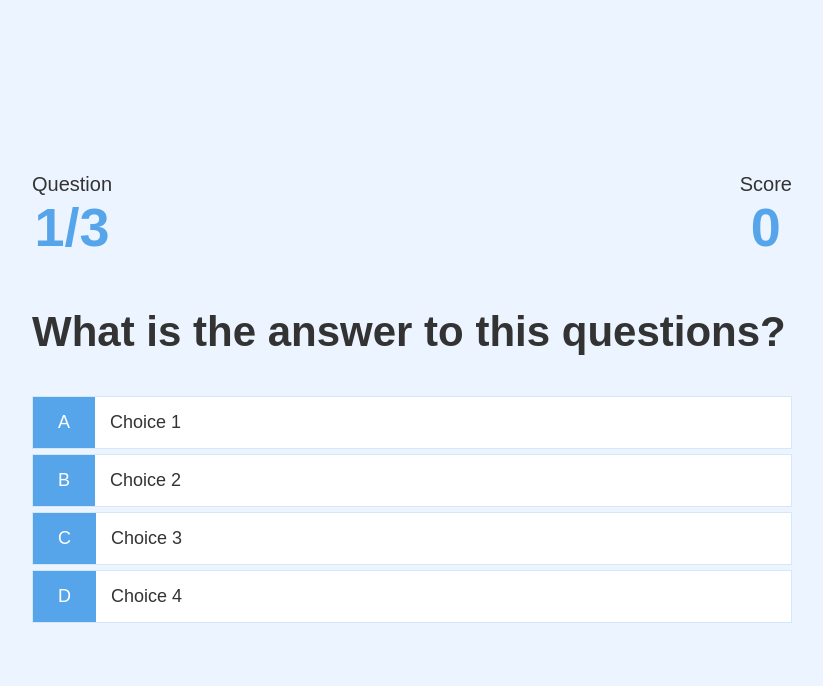
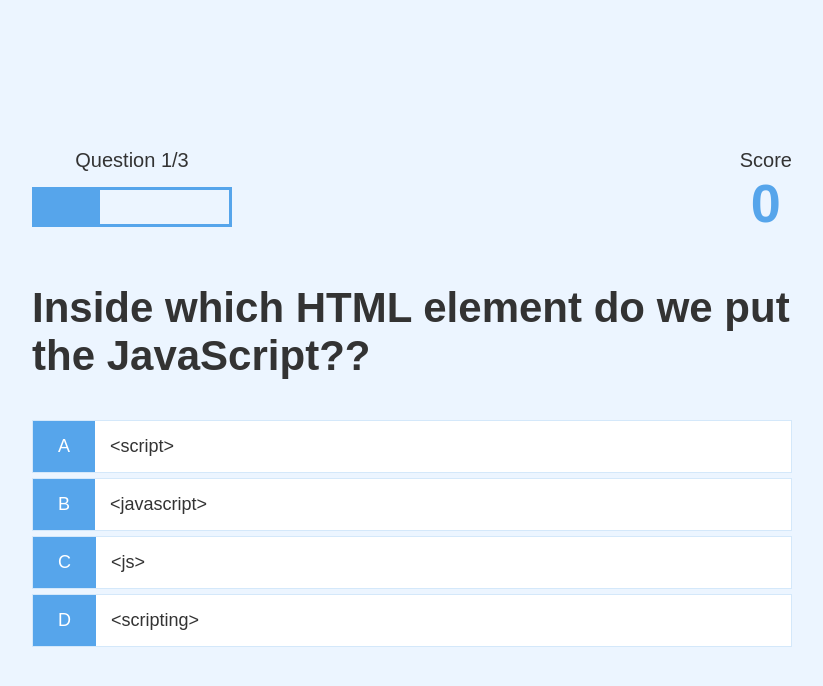
Before and after one commit to Ganesh-Best/Build-A-Quiz-App-With-HTML-CSS-and-JavaScript, a plain HTML site: page game.html in a window 1280 px wide. Shown: the whole page, without its empty margins (228-1051 px from the left). Drawn offline with Linux system fonts and the light colour scheme.

Commit message:
Update with progress bar

```diff
--- a/game.css
+++ b/game.css
@@ -48,3 +48,16 @@
   .hud-main-text {
       text-align: center;
   }
+
+  #progressBar {
+    width: 20rem;
+    height: 4rem;
+    border: 0.3rem solid #56a5eb;
+    margin-top: 1.5rem;
+  }
+
+  #progressBarFull {
+    height: 3.4rem;
+    background-color: #56a5eb;
+    width: 0%;
+  }
--- a/game.html
+++ b/game.html
@@ -3,7 +3,7 @@
 <head>
     <meta charset="UTF-8">
     <meta name="viewport" content="width=device-width, initial-scale=1.0">
-    <title>Document</title>
+    <title>Quick Quiz - Play</title>
     <link rel="stylesheet" href="app.css"/>
     <link rel="stylesheet" href="game.css"/>
   </head>
@@ -12,15 +12,23 @@
       <div id="game" class="justify-center flex-column">
         <div id="hud">
           <div id="hud-item">
-                <p class="hud-prefix">Question</p>
-                <h1 class="hud-main-text" id="questionCounter"></h1>
+            <p id="progressText" class="hud-prefix">
+              Question
+            </p>
+            <div id="progressBar">
+              <div id="progressBarFull"></div>
+            </div>
           </div>
           <div id="hud-item">
-                <p class="hud-prefix">Score</p>
-                <h1 class="hud-main-text" id="score">0</h1>
+            <p class="hud-prefix">
+              Score
+            </p>
+            <h1 class="hud-main-text" id="score">
+              0
+            </h1>
           </div>
         </div>
-      <h2 id="quesiton">What is the answer to this questions?</h2>
+        <h2 id="question">What is the answer to this questions?</h2>
         <div class="choice-container">
           <p class="choice-prefix">A</p>
           <p class="choice-text" data-number="1">Choice 1</p>
--- a/game.js
+++ b/game.js
@@ -1,9 +1,8 @@
 const question = document.getElementById("question");
 const choices = Array.from(document.getElementsByClassName("choice-text"));
-const questionCounterText = document.getElementById("questionCounter");
+const progressText = document.getElementById("progressText");
 const scoreText = document.getElementById("score");
-
-
+const progressBarFull = document.getElementById("progressBarFull");
 let currentQuestion = {};
 let acceptingAnswers = false;
 let score = 0;
@@ -12,12 +11,12 @@ let availableQuesions = [];
 
 let questions = [
   {
-        question: "Inside which HTML element do we put the JavaScript?",
+    question: "Inside which HTML element do we put the JavaScript??",
     choice1: "<script>",
     choice2: "<javascript>",
     choice3: "<js>",
     choice4: "<scripting>",
-        answer: 1,
+    answer: 1
   },
   {
     question:
@@ -26,7 +25,7 @@ let questions = [
     choice2: "<script name='xxx.js'>",
     choice3: "<script src='xxx.js'>",
     choice4: "<script file='xxx.js'>",
-        answer: 3,
+    answer: 3
   },
   {
     question: " How do you write 'Hello World' in an alert box?",
@@ -34,8 +33,8 @@ let questions = [
     choice2: "alertBox('Hello World');",
     choice3: "msg('Hello World');",
     choice4: "alert('Hello World');",
-        answer: 4,
-    },
+    answer: 4
+  }
 ];
 
 //CONSTANTS
@@ -55,13 +54,15 @@ getNewQuestion = () => {
     return window.location.assign("/end.html");
   }
   questionCounter++;
-    questionCounterText.innerText = `${questionCounter}/${MAX_QUESTIONS}`;
+  progressText.innerText = `Question ${questionCounter}/${MAX_QUESTIONS}`;
+  //Update the progress bar
+  progressBarFull.style.width = `${(questionCounter / MAX_QUESTIONS) * 100}%`;
 
   const questionIndex = Math.floor(Math.random() * availableQuesions.length);
   currentQuestion = availableQuesions[questionIndex];
   question.innerText = currentQuestion.question;
 
-    choices.forEach((choice) => {
+  choices.forEach(choice => {
     const number = choice.dataset["number"];
     choice.innerText = currentQuestion["choice" + number];
   });
@@ -70,18 +71,18 @@ getNewQuestion = () => {
   acceptingAnswers = true;
 };
 
-choices.forEach((choice) => {
+choices.forEach(choice => {
   choice.addEventListener("click", e => {
     if (!acceptingAnswers) return;
-
 
     acceptingAnswers = false;
     const selectedChoice = e.target;
     const selectedAnswer = selectedChoice.dataset["number"];
 
-        const classToApply = selectedAnswer == currentQuestion.answer ? "correct" : "incorrect";
+    const classToApply =
+      selectedAnswer == currentQuestion.answer ? "correct" : "incorrect";
 
-        if(classToApply === "correct") {
+    if (classToApply === "correct") {
       incrementScore(CORRECT_BONUS);
     }
 
```
Lines whose indentation alone changed are shown as unchanged.
